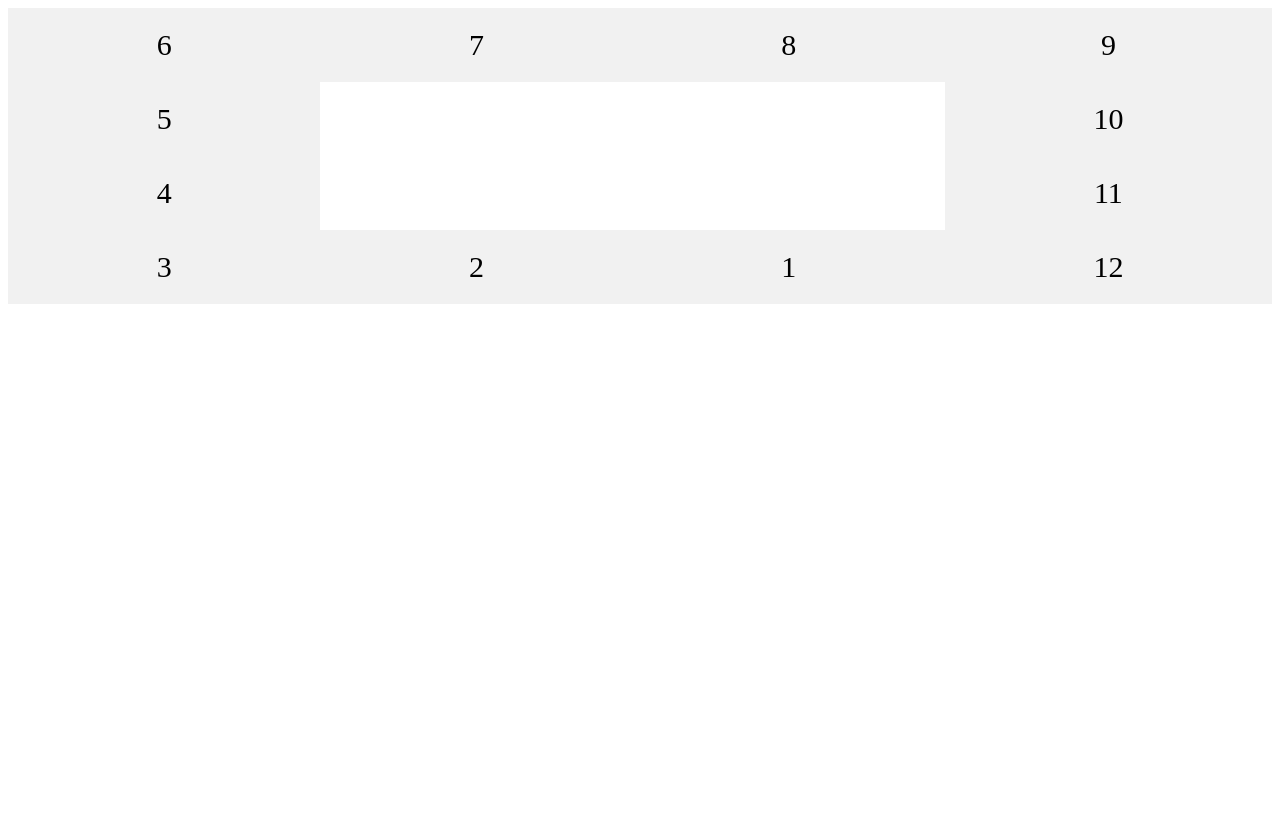
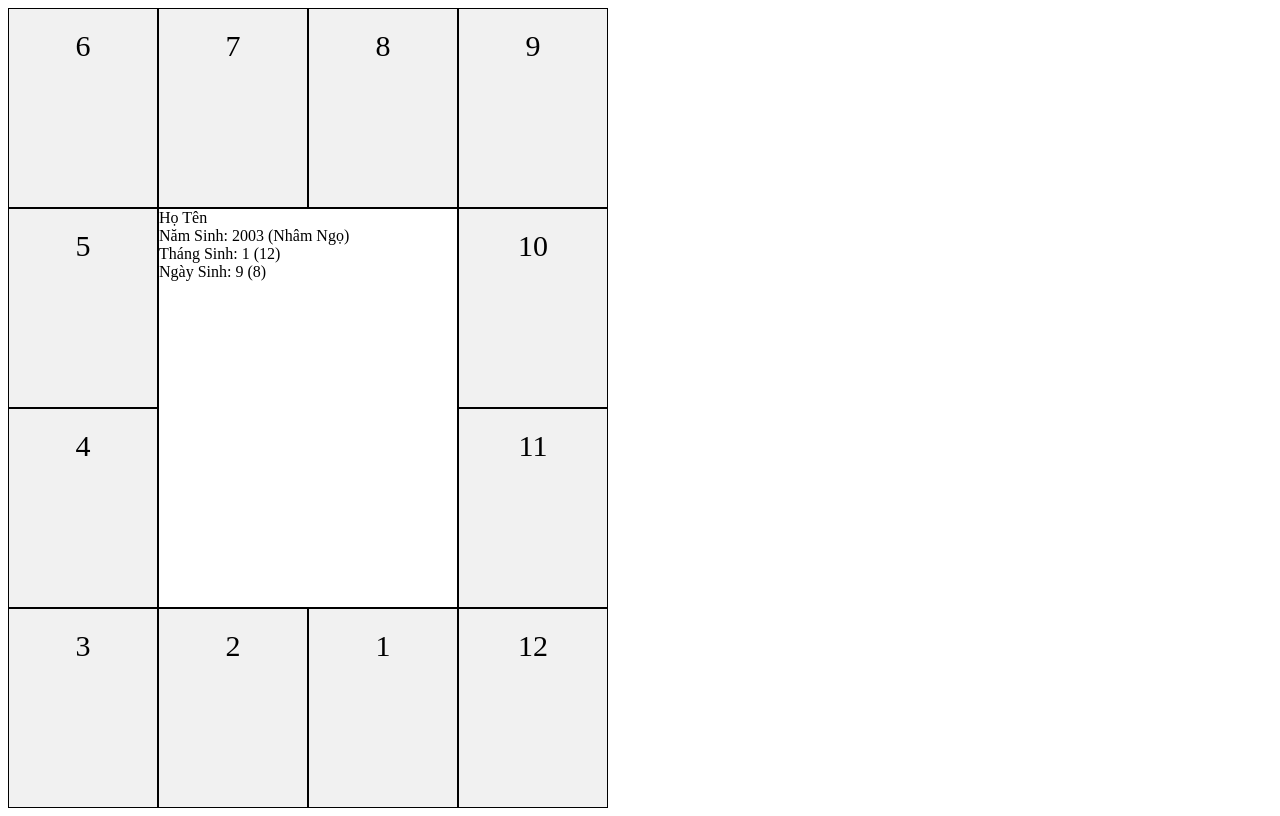
Before and after one commit to hoangtv090103/TuVi, a Django app: page /lasotuvi/ in a window 1280 px wide. Before the commit the page ends 304 px from the top, so only its background shows below. Run offline with Django 4.2, Linux system fonts and the light colour scheme; data comes from the database, SQL or seed files in the repository; both versions use the stored data as it was after the commit.

Commit message:
get lunar calendar and display data to thien ban

```diff
--- a/lasotuvi/models.py
+++ b/lasotuvi/models.py
@@ -57,5 +57,15 @@
         nam_thien_can = THIEN_CAN[nam_am % 10]
         nam_dia_chi = DIA_CHI[nam_am % 12]
         return {
+            'ho_ten': user_info.get('ho_ten'),
+            'nam_sinh': user_info.get('nam_sinh'),
+            'nam_am': nam_thien_can + ' ' + nam_dia_chi,
+            'thang_sinh': user_info.get('thang_sinh'),
+            'thang_am': thang_am,
+            'ngay_sinh': user_info.get('ngay_sinh'),
+            'ngay_am': ngay_am,
+            'gio_sinh': user_info.get('gio_sinh'),
+            'gender': "Nam" if user_info['gender'] else "Nữ",
             'nam_thien_can': nam_thien_can,
-            'nam_dia_chi': nam_dia_chi}
+            'nam_dia_chi': nam_dia_chi
+        }
--- a/lasotuvi/static/css/thienban.css
+++ b/lasotuvi/static/css/laso.css
@@ -1,21 +1,30 @@
 .la-so-grid-container {
     display: grid;
-    grid-template-columns: auto auto auto auto;
+    grid-template-columns: 150px 150px 150px 150px;
+    grid-template-rows: 200px 200px 200px 200px;
 }
+
 
 .thien-ban
 {
-
+    border: black 1px solid;
     grid-column-start: 2;
     grid-column-end: 4;
     grid-row-start: 2;
     grid-row-end: 4;
+    align-items: center;
+    text-align: center;
 }
+
+.thien-ban div {
+    text-align: left;
+}
+
 
 .dia-ban {
     padding: 20px;
     font-size: 30px;
     text-align: center;
-    border: black;
+    border: black 1px solid;
     background-color: #f1f1f1;
 }
--- a/lasotuvi/templates/laso.html
+++ b/lasotuvi/templates/laso.html
@@ -4,7 +4,8 @@
     <meta charset="UTF-8">
     <title>Lấy lá số</title>
     {% load static %}
-    <link rel="stylesheet" href="{% static 'css/thienban.css' %}">
+    <link rel="stylesheet" href="{% static 'css/laso.css' %}">
+    <meta name="viewport" content="width=device-width, initial-scale=1.0">
 </head>
 <body>
 <div class="la-so-grid-container">
@@ -13,7 +14,28 @@
     <div class="dia-ban" id="goat" name="goat">8</div>
     <div class="dia-ban" id="monkey" name="monkey">9</div>
     <div class="dia-ban" id="dragon" name="dragon">5</div>
-        <div class="thien-ban"></div>
+    <div class="thien-ban">
+        <div id="ho_ten" name="ho_ten">
+            <label for="ho_ten">Họ Tên</label>
+            {{ ho_ten }}
+        </div>
+        <div id="nam_sinh" name="nam_sinh">
+            <label for="ngay_sinh">Năm Sinh: </label>
+            {{ nam_sinh }} ({{ nam_am }})
+        </div>
+
+        <div id="thang_sinh" name="thang_sinh">
+            <label for="thang_sinh">Tháng Sinh: </label>
+            {{ thang_sinh }} ({{ thang_am }})
+        </div>
+
+        <div id="" name="ngay_sinh">
+            <label for="ngay_sinh">Ngày Sinh: </label>
+            {{ ngay_sinh }} ({{ ngay_am }})
+        </div>
+
+
+    </div>
     <div class="dia-ban" id="chicken" name="chicken">10</div>
     <div class="dia-ban" id="cat" name="cat">4</div>
     <div class="dia-ban" id="dog" name="dog">11</div>
--- a/lasotuvi/views.py
+++ b/lasotuvi/views.py
@@ -29,9 +29,7 @@
                                             user_info['ngay_sinh'], user_info['gio_sinh'])
         user_info.update({'am_lich': date(lunar_calendar.year, lunar_calendar.month, lunar_calendar.day)})
         LaSoTuVi.insert_la_so_data(user_info)
-        # request.session.update({'user_info': user_info})
-        return redirect('/lasotuvi/')
-
+        return redirect('lasotuvi/')
     else:
         context = {
             'year_range': [i for i in range(1900, date.today().year + 1)],
@@ -57,6 +55,18 @@
 
 
 def laso(request):
-    # user_info = request.session.get('user_info')
+    lasotuvi = LaSoTuVi.objects.last()
+    user_info = {
+        'ho_ten': lasotuvi.ho_ten,
+        'nam_sinh': lasotuvi.nam_sinh,
+        'thang_sinh': lasotuvi.thang_sinh,
+        'ngay_sinh': lasotuvi.ngay_sinh,
+        'gio_sinh': lasotuvi.gio_sinh,
+        'gender': lasotuvi.gender,
+        'am_lich': lasotuvi.am_lich,
+        'gioi_tinh': lasotuvi.gender,
+        'nam_xem_han': lasotuvi.nam_xem_han,
+    }
+    context = LaSoTuVi.generate_thien_ban(user_info)
     template_name = loader.get_template('laso.html')
-    return HttpResponse(template_name.render({}, request))
+    return HttpResponse(template_name.render(context, request))
```
Also changed, not shown: lasotuvi/static/css/homepage.css (+11 -7 lines), db.sqlite3. Lines whose indentation alone changed are shown as unchanged.
